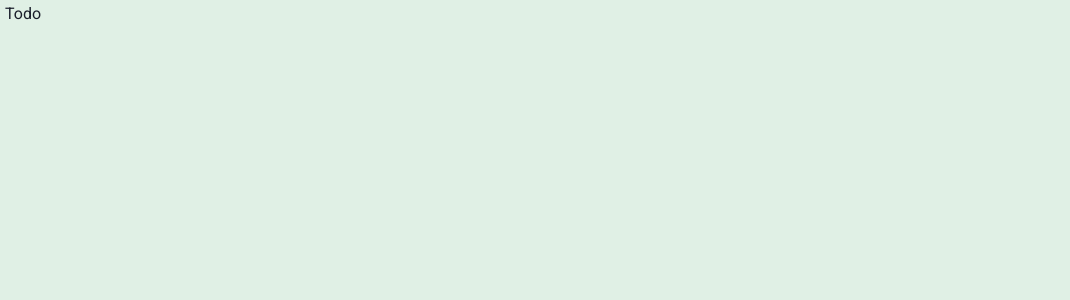
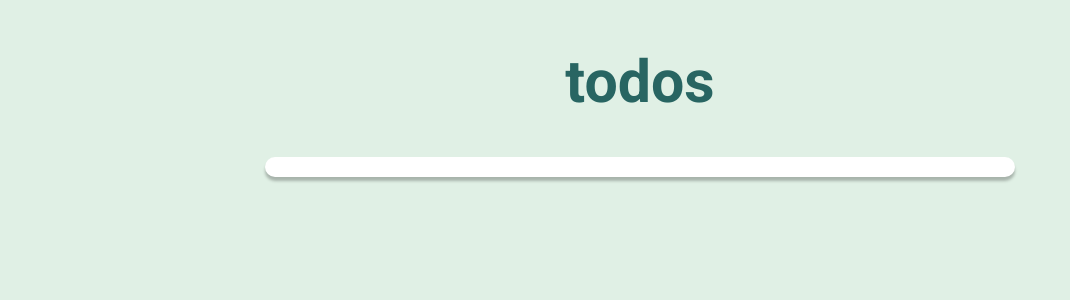
Before and after one commit to wunlei/task-list-react, a React (Vite) app: page / in a window 1280 px wide. Shown: the top 300 px of the page, without its empty margins (0-1070 px from the left). Built offline with nearby package versions, Linux system fonts and the light colour scheme.

Commit message:
Add App: styles

```diff
--- a/src/components/App/App.jsx
+++ b/src/components/App/App.jsx
@@ -1,9 +1,13 @@
 import ErrorBoundary from "../ErrorBoundary/ErrorBoundary";
+import s from "./App.module.scss";
 
 function App() {
   return (
     <ErrorBoundary>
-      <div>Todo</div>
+      <main className={s.main}>
+        <h1 className={s.pageTitle}>todos</h1>
+        <div className={s.appContainer}></div>
+      </main>
     </ErrorBoundary>
   );
 }
--- /dev/null
+++ b/src/components/App/App.module.scss
@@ -0,0 +1,25 @@
+.main {
+  display: flex;
+  flex-direction: column;
+  align-items: center;
+  max-width: 90%;
+  margin: 0 auto;
+}
+
+.pageTitle {
+  font-weight: 700;
+  font-size: 59px;
+  line-height: 1.24;
+  text-align: center;
+  color: var(--color-green-400);
+}
+
+.appContainer {
+  width: 100%;
+  max-width: 750px;
+  padding: 10px;
+
+  border-radius: 10px;
+  background-color: var(--color-white);
+  box-shadow: 0 4px 3px 0 rgba(0, 0, 0, 0.25);
+}
```
